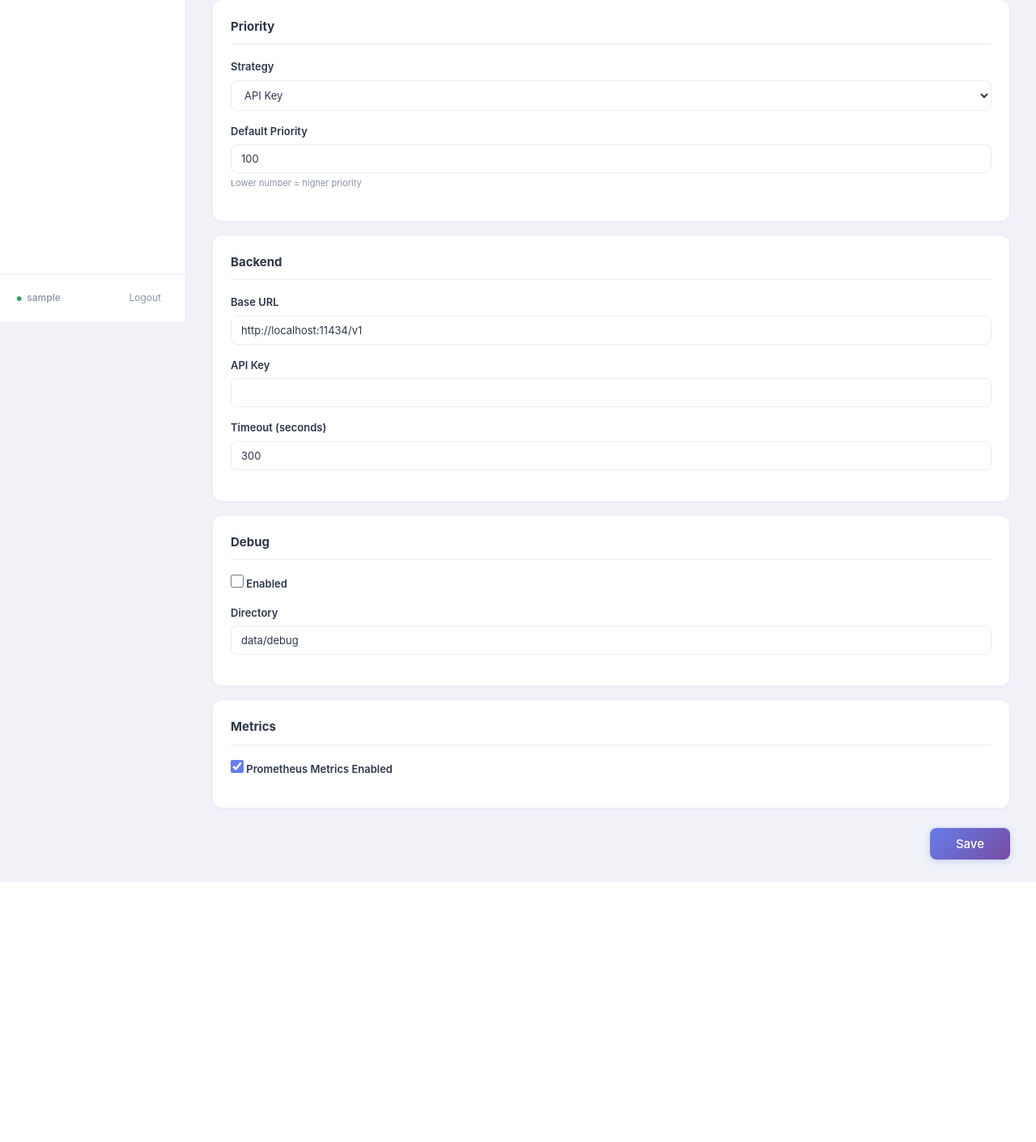
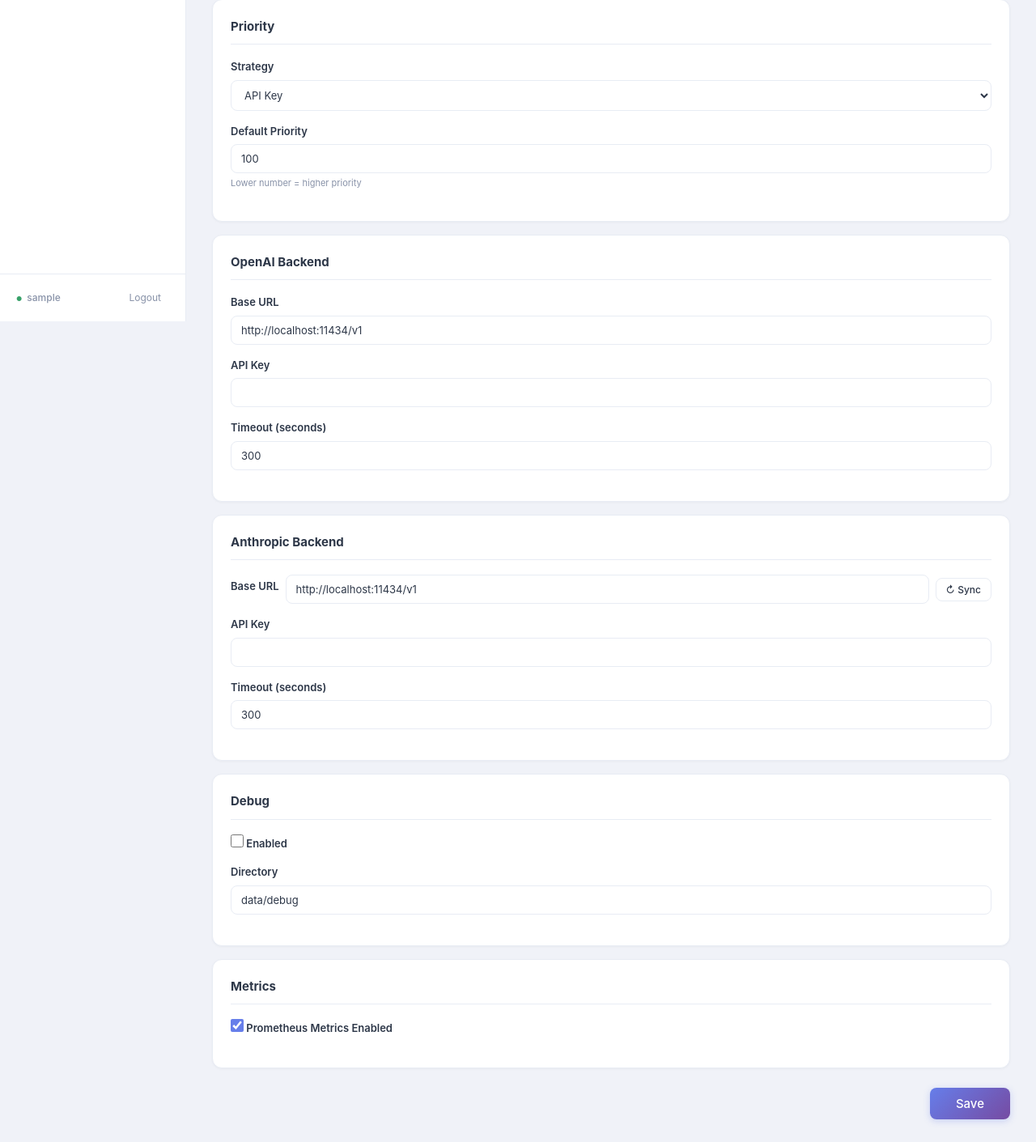
Before and after one commit to rongtianjie/LLM_scheduler, a FastAPI app: page /admin/management in a window 1280 px wide. Shown: the part 403-1814 px from the top of the page at 81% size. Before the commit the page ends 1493 px from the top, so only its background shows below. Run offline with FastAPI, Linux system fonts and the light colour scheme; the visitor is signed in with stand-in values (Sample User, id 1).

Commit message:
Split single backend config into separate OpenAI and Anthropic backend configs
- Replace AppConfig.backend with openai_backend and anthropic_backend
- Update adapter initialization to use respective configs
- Add POST /admin/api/config/sync-openai-to-anthropic endpoint
- Split management page UI into two backend sections with Sync button
- /v1/models endpoint uses openai_backend by default

Co-Authored-By: Claude Opus 4.8 <noreply@anthropic.com>

```diff
--- a/app/api/admin_api.py
+++ b/app/api/admin_api.py
@@ -6,7 +6,7 @@ import yaml
 from fastapi import APIRouter, Depends, HTTPException, Request
 from pydantic import BaseModel
 
-from app.config import get_config
+from app.config import BackendConfig, get_config
 from app.core.queue import get_queue
 from app.database import get_db
 from app.models import (
@@ -375,9 +375,33 @@ class MutableMetrics(BaseModel):
 class MutableConfig(BaseModel):
     queue: Optional[MutableQueue] = None
     priority: Optional[MutablePriority] = None
-    backend: Optional[MutableBackend] = None
+    openai_backend: Optional[MutableBackend] = None
+    anthropic_backend: Optional[MutableBackend] = None
     debug: Optional[MutableDebug] = None
     metrics: Optional[MutableMetrics] = None
+
+
+def _apply_backend(config: BackendConfig, mutable: MutableBackend, prefix: str, changed: list):
+    if mutable.base_url is not None:
+        config.base_url = mutable.base_url
+        changed.append(f"{prefix}.base_url")
+    if mutable.api_key is not None:
+        config.api_key = mutable.api_key
+        changed.append(f"{prefix}.api_key")
+    if mutable.timeout is not None:
+        config.timeout = mutable.timeout
+        changed.append(f"{prefix}.timeout")
+
+
+def _recreate_adapter(adapter_name: str, backend_config: BackendConfig):
+    """Recreate a single adapter module-level variable."""
+    import app.api.proxy as proxy_module
+    if adapter_name == "openai":
+        from app.adapters.openai import OpenAIAdapter
+        proxy_module._openai_adapter = OpenAIAdapter(backend_config)
+    elif adapter_name == "anthropic":
+        from app.adapters.anthropic import AnthropicAdapter
+        proxy_module._anthropic_adapter = AnthropicAdapter(backend_config)
 
 
 @router.get("/config")
@@ -390,10 +414,15 @@ async def get_config_admin(request: Request, _=Depends(_admin_auth)):
             "strategy": cfg.priority.strategy,
             "default_priority": cfg.priority.default_priority,
         },
-        "backend": {
-            "base_url": cfg.backend.base_url,
-            "api_key": cfg.backend.api_key,
-            "timeout": cfg.backend.timeout,
+        "openai_backend": {
+            "base_url": cfg.openai_backend.base_url,
+            "api_key": cfg.openai_backend.api_key,
+            "timeout": cfg.openai_backend.timeout,
+        },
+        "anthropic_backend": {
+            "base_url": cfg.anthropic_backend.base_url,
+            "api_key": cfg.anthropic_backend.api_key,
+            "timeout": cfg.anthropic_backend.timeout,
         },
         "debug": {"enabled": cfg.debug.enabled, "dir": cfg.debug.dir},
         "metrics": {"enabled": cfg.metrics.enabled},
@@ -432,24 +461,15 @@ async def update_config_admin(body: MutableConfig, request: Request,
             import app.api.proxy as proxy_module
             proxy_module._strategy = create_strategy(cfg.priority.strategy)
 
-    # Backend
-    if body.backend:
-        if body.backend.base_url is not None:
-            cfg.backend.base_url = body.backend.base_url
-            changed.append("backend.base_url")
-        if body.backend.api_key is not None:
-            cfg.backend.api_key = body.backend.api_key
-            changed.append("backend.api_key")
-        if body.backend.timeout is not None:
-            cfg.backend.timeout = body.backend.timeout
-            changed.append("backend.timeout")
-        # Recreate adapters so they pick up new config
-        from app.api.proxy import _openai_adapter, _anthropic_adapter
-        from app.adapters.openai import OpenAIAdapter
-        from app.adapters.anthropic import AnthropicAdapter
-        import app.api.proxy as proxy_module
-        proxy_module._openai_adapter = OpenAIAdapter(cfg.backend)
-        proxy_module._anthropic_adapter = AnthropicAdapter(cfg.backend)
+    # Backend — OpenAI
+    if body.openai_backend:
+        _apply_backend(cfg.openai_backend, body.openai_backend, "openai_backend", changed)
+        _recreate_adapter("openai", cfg.openai_backend)
+
+    # Backend — Anthropic
+    if body.anthropic_backend:
+        _apply_backend(cfg.anthropic_backend, body.anthropic_backend, "anthropic_backend", changed)
+        _recreate_adapter("anthropic", cfg.anthropic_backend)
 
     # Debug
     if body.debug:
@@ -471,3 +491,20 @@ async def update_config_admin(body: MutableConfig, request: Request,
     logger.info("config.updated", changes=changed)
 
     return {"ok": True, "changes": changed}
+
+
+@router.post("/config/sync-openai-to-anthropic")
+async def sync_openai_to_anthropic(request: Request,
+                                    _=Depends(_admin_auth)):
+    """Copy OpenAI backend config to Anthropic backend config."""
+    cfg = get_config()
+    cfg.anthropic_backend.base_url = cfg.openai_backend.base_url
+    cfg.anthropic_backend.api_key = cfg.openai_backend.api_key
+    cfg.anthropic_backend.timeout = cfg.openai_backend.timeout
+    _recreate_adapter("anthropic", cfg.anthropic_backend)
+
+    import structlog
+    logger = structlog.get_logger()
+    logger.info("config.synced", source="openai_backend", target="anthropic_backend")
+
+    return {"ok": True, "changes": ["anthropic_backend.base_url", "anthropic_backend.api_key", "anthropic_backend.timeout"]}
--- a/app/config.py
+++ b/app/config.py
@@ -63,7 +63,8 @@ class AppConfig(BaseModel):
     database: DatabaseConfig = DatabaseConfig()
     queue: QueueConfig = QueueConfig()
     priority: PriorityConfig = PriorityConfig()
-    backend: BackendConfig = BackendConfig()
+    openai_backend: BackendConfig = BackendConfig(base_url="http://localhost:11434/v1")
+    anthropic_backend: BackendConfig = BackendConfig(base_url="http://localhost:11434/v1")
     logging: LoggingConfig = LoggingConfig()
     debug: DebugConfig = DebugConfig()
     metrics: MetricsConfig = MetricsConfig()
--- a/app/main.py
+++ b/app/main.py
@@ -62,8 +62,8 @@ def create_app() -> FastAPI:
             queue_max=cfg.queue.max_length,
             priority_strategy=cfg.priority.strategy,
             auth_enabled=cfg.auth.enabled,
-            backend_base_url=cfg.backend.base_url,
-            backend_timeout=cfg.backend.timeout,
+            openai_backend_url=cfg.openai_backend.base_url,
+            anthropic_backend_url=cfg.anthropic_backend.base_url,
             debug_enabled=cfg.debug.enabled,
         )
 
--- a/app/templates/management.html
+++ b/app/templates/management.html
@@ -39,20 +39,38 @@
     </div>
 </section>
 
-<!-- Backend -->
+<!-- OpenAI Backend -->
 <section class="config-section">
-    <h3>Backend</h3>
+    <h3>OpenAI Backend</h3>
     <div class="form-group">
         <label>Base URL</label>
-        <input type="text" id="backend-base-url" required>
+        <input type="text" id="openai-backend-base-url" required>
     </div>
     <div class="form-group">
         <label>API Key</label>
-        <input type="password" id="backend-api-key">
+        <input type="password" id="openai-backend-api-key">
     </div>
     <div class="form-group">
         <label>Timeout (seconds)</label>
-        <input type="number" id="backend-timeout" min="1" max="3600" required>
+        <input type="number" id="openai-backend-timeout" min="1" max="3600" required>
+    </div>
+</section>
+
+<!-- Anthropic Backend -->
+<section class="config-section">
+    <h3>Anthropic Backend</h3>
+    <div class="form-group" style="display:flex;align-items:center;gap:8px;flex-wrap:wrap">
+        <label style="flex:none">Base URL</label>
+        <input type="text" id="anthropic-backend-base-url" required style="flex:1">
+        <button type="button" id="sync-backend-btn" class="btn" style="flex:none;padding:6px 12px;font-size:12px;white-space:nowrap" title="Copy OpenAI config to Anthropic">↻ Sync</button>
+    </div>
+    <div class="form-group">
+        <label>API Key</label>
+        <input type="password" id="anthropic-backend-api-key">
+    </div>
+    <div class="form-group">
+        <label>Timeout (seconds)</label>
+        <input type="number" id="anthropic-backend-timeout" min="1" max="3600" required>
     </div>
 </section>
 
@@ -99,9 +117,13 @@ async function loadConfig() {
     document.getElementById('priority-strategy').value = cfg.priority.strategy;
     document.getElementById('priority-default').value = cfg.priority.default_priority;
 
-    document.getElementById('backend-base-url').value = cfg.backend.base_url;
-    document.getElementById('backend-api-key').value = cfg.backend.api_key;
-    document.getElementById('backend-timeout').value = cfg.backend.timeout;
+    document.getElementById('openai-backend-base-url').value = cfg.openai_backend.base_url;
+    document.getElementById('openai-backend-api-key').value = cfg.openai_backend.api_key;
+    document.getElementById('openai-backend-timeout').value = cfg.openai_backend.timeout;
+
+    document.getElementById('anthropic-backend-base-url').value = cfg.anthropic_backend.base_url;
+    document.getElementById('anthropic-backend-api-key').value = cfg.anthropic_backend.api_key;
+    document.getElementById('anthropic-backend-timeout').value = cfg.anthropic_backend.timeout;
 
     document.getElementById('debug-enabled').checked = cfg.debug.enabled;
     document.getElementById('debug-dir').value = cfg.debug.dir;
@@ -120,10 +142,15 @@ async function saveConfig(e) {
             strategy: document.getElementById('priority-strategy').value,
             default_priority: parseInt(document.getElementById('priority-default').value),
         },
-        backend: {
-            base_url: document.getElementById('backend-base-url').value,
-            api_key: document.getElementById('backend-api-key').value,
-            timeout: parseInt(document.getElementById('backend-timeout').value),
+        openai_backend: {
+            base_url: document.getElementById('openai-backend-base-url').value,
+            api_key: document.getElementById('openai-backend-api-key').value,
+            timeout: parseInt(document.getElementById('openai-backend-timeout').value),
+        },
+        anthropic_backend: {
+            base_url: document.getElementById('anthropic-backend-base-url').value,
+            api_key: document.getElementById('anthropic-backend-api-key').value,
+            timeout: parseInt(document.getElementById('anthropic-backend-timeout').value),
         },
         debug: {
             enabled: document.getElementById('debug-enabled').checked,
@@ -150,6 +177,27 @@ async function saveConfig(e) {
     }
 }
 
+// Sync button: copy OpenAI values to Anthropic fields
+document.getElementById('sync-backend-btn').addEventListener('click', async function() {
+    document.getElementById('anthropic-backend-base-url').value =
+        document.getElementById('openai-backend-base-url').value;
+    document.getElementById('anthropic-backend-api-key').value =
+        document.getElementById('openai-backend-api-key').value;
+    document.getElementById('anthropic-backend-timeout').value =
+        document.getElementById('openai-backend-timeout').value;
+
+    // Also sync server-side immediately
+    const res = await fetch('/admin/api/config/sync-openai-to-anthropic', {
+        method: 'POST',
+        headers: {'Content-Type': 'application/json'},
+    });
+    if (res.ok) {
+        const toast = document.getElementById('save-toast');
+        toast.classList.add('show');
+        setTimeout(() => { toast.classList.remove('show'); }, 3000);
+    }
+});
+
 loadConfig();
 </script>
 {% endblock %}
```
Also changed, not shown: app/api/proxy.py (+6 -6 lines), tests/test_api.py (+4 -3 lines).
